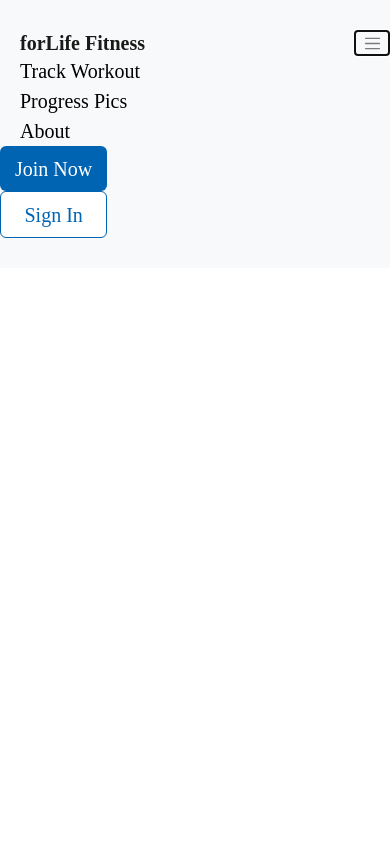
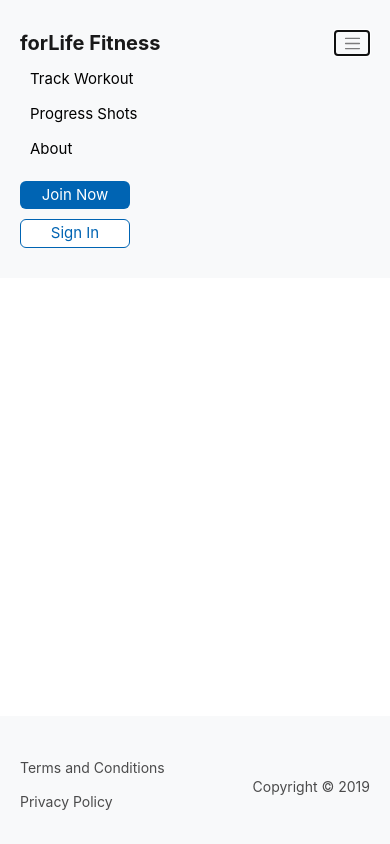
Before and after one commit to bw-weight-lifting-journal/Front-end, a React (Create React App) app in the folder weightlifting-journal/: page / in a window 390 px wide. Both pictures are taken after a click on the button 372 px from the left and 43 px from the top of the page. Built offline with nearby package versions, Linux system fonts and the light colour scheme.

Commit message:
footer styling

```diff
--- a/weightlifting-journal/src/App.js
+++ b/weightlifting-journal/src/App.js
@@ -1,11 +1,13 @@
 import React from 'react';
 import './App.scss';
 import TopNav from './components/navmenus/Nav';
+import Footer from './components/navmenus/Footer';
 
 function App() {
   return (
     <div className="App">
       <TopNav />
+      <Footer />
     </div>
   );
 }
--- a/weightlifting-journal/src/App.scss
+++ b/weightlifting-journal/src/App.scss
@@ -20,7 +20,7 @@ time, mark, audio, video {
 	padding: 0;
 	border: 0;
 	font-size: 100%;
-	font: inherit;
+	font-family: -apple-system, BlinkMacSystemFont;
 	vertical-align: baseline;
 }
 /* HTML5 display-role reset for older browsers */
--- /dev/null
+++ b/weightlifting-journal/src/components/navmenus/Footer.js
@@ -0,0 +1,33 @@
+import React from 'react';
+import {
+  Navbar,
+  Nav,
+  NavItem,
+  NavLink,
+} from 'reactstrap';
+
+import './Footer.scss';
+
+function Footer() {
+  return (
+    <div>
+      <Navbar color="light" light expand="md" fixed="bottom">
+        <Nav className="mr-auto ftr" navbar>
+          <NavItem>
+            <NavLink className="footerLink" href="#">Terms and Conditions</NavLink>
+          </NavItem>
+          <NavItem>
+            <NavLink className="footerLink" href="#">Privacy Policy</NavLink>
+          </NavItem>
+        </Nav>
+        <Nav className="ml-auto" navbar>
+            <NavItem>
+              <span className="footerLink">Copyright © 2019</span>
+            </NavItem>
+          </Nav>
+      </Navbar>
+    </div>
+  );
+}
+
+export default Footer;
--- /dev/null
+++ b/weightlifting-journal/src/components/navmenus/Footer.scss
@@ -0,0 +1,18 @@
+.navbar {
+
+  .navbar-nav {
+
+    .footerLink {
+      color: rgba(0,0,0,.7);
+      margin-left: 1rem;
+      font-size: 1.8rem;
+
+      @media (max-width: 767px) {
+        font-size: 1.4rem;
+      }
+    }
+    .footerLink:last-child {
+      margin-right: 2rem;
+    }
+  }
+}
--- a/weightlifting-journal/src/components/navmenus/Nav.js
+++ b/weightlifting-journal/src/components/navmenus/Nav.js
@@ -38,7 +38,7 @@ export default class TopNav extends React.Component {
                 <NavLink href="#">Track Workout</NavLink>
               </NavItem>
               <NavItem>
-                <NavLink href="#">Progress Pics</NavLink>
+                <NavLink href="#">Progress Shots</NavLink>
               </NavItem>
               <NavItem>
                 <NavLink href="#">About</NavLink>
--- a/weightlifting-journal/src/components/navmenus/Nav.scss
+++ b/weightlifting-journal/src/components/navmenus/Nav.scss
@@ -8,12 +8,30 @@
     margin-left: 2rem;
   }
 
+  .ml-auto {
+    @media (max-width: 767px) {
+      margin-top: 1rem;
+    }
+  }
+
+  .navbar-toggler {
+    margin-right: 2rem;
+  }
+
   .btn {
     font-size: 2rem;
     border-radius: 6px;
     margin-right: 2rem;
-    padding: 0.75rem 1.5rem;
-    max-width: 10.73rem;
+    padding: 0.75rem 1rem;
+    max-width: 11rem;
+
+    @media (max-width: 767px) {
+      margin-top: 1rem;
+      margin-left: 2rem;
+      font-size: 1.5rem;
+      padding: 0.25rem;
+    }
+
   }
 
   .btn:first-child {
@@ -35,7 +53,13 @@
 
     .nav-link {
       color: black;
-      margin-left: 1rem;
+      margin-left: 0.75rem;
+
+      @media (max-width: 767px) {
+        font-size: 1.5rem;
+        margin-top: 1rem;
+        margin-left: 2rem;
+      }
     }
   }
 }
```
